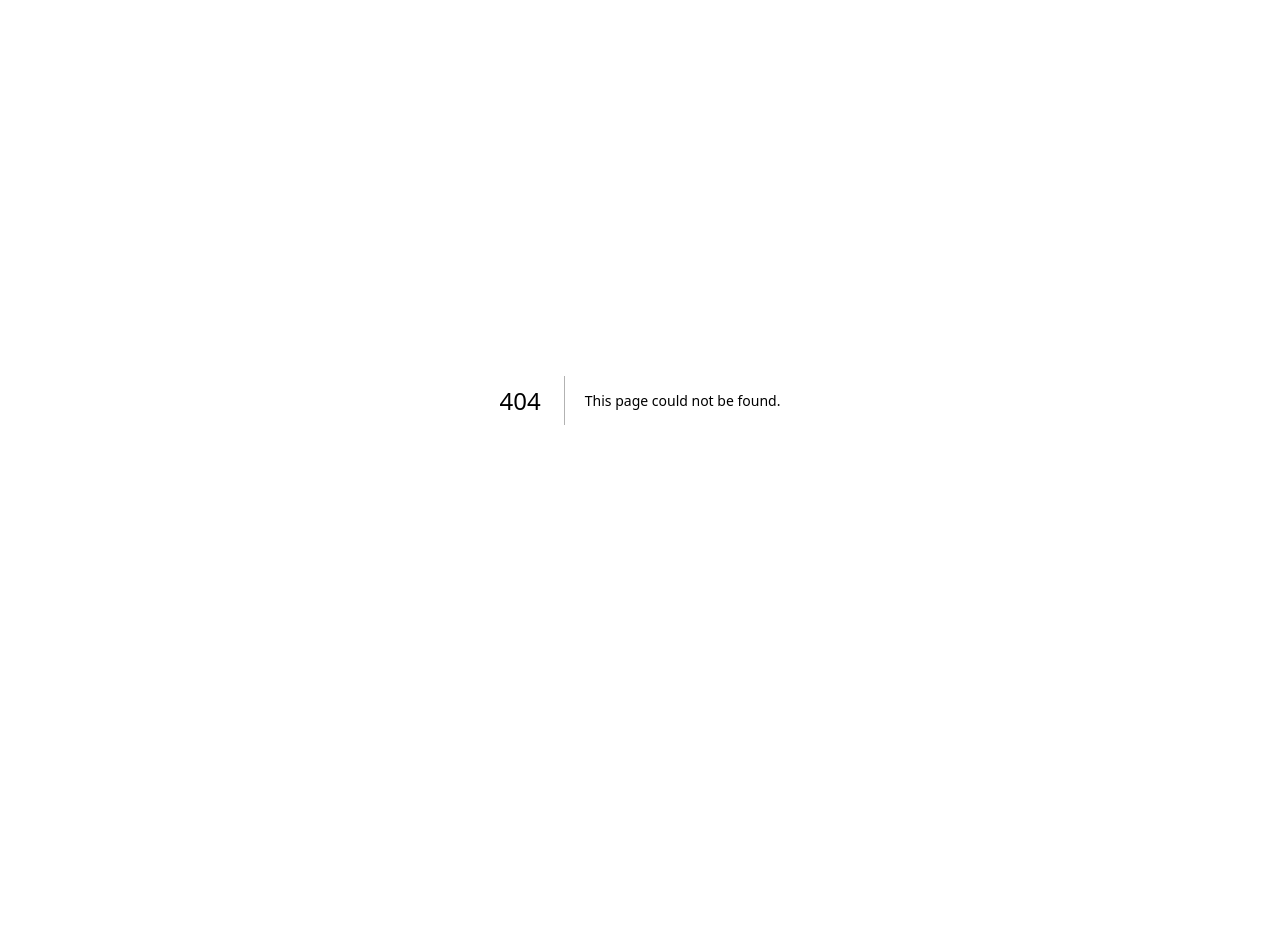
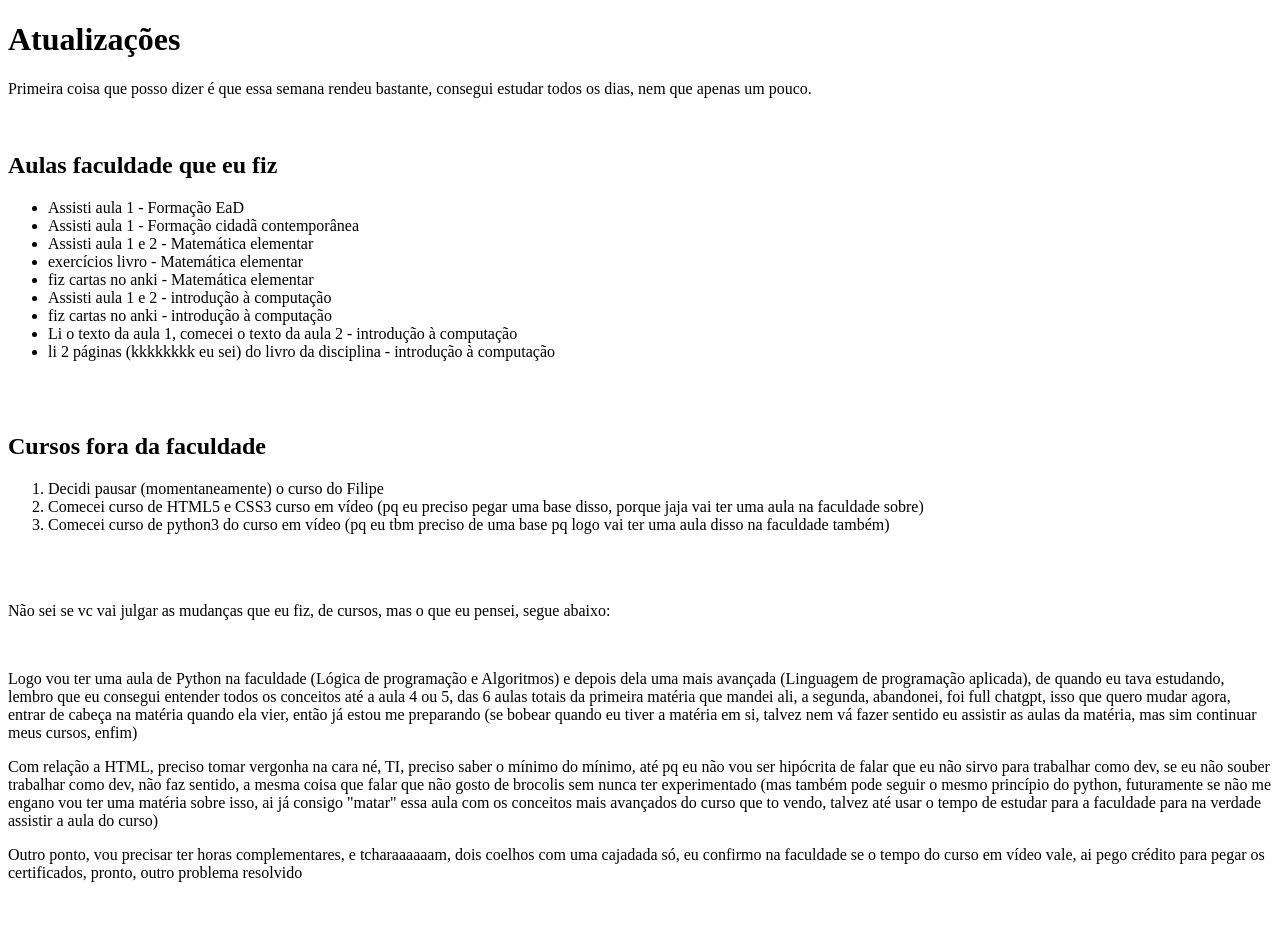
Before and after one commit to leticiadelchello/clone-tabnews, a Next.js app: page / in a window 1280 px wide. Before the commit this address had no page. Shown: the top 932 px of the page. Before the commit the page ends 800 px from the top, so only its background shows below. Built offline with nearby package versions, Linux system fonts and the light colour scheme.

Commit message:
testando algo novo no site

```diff
--- a/pages/index-old.js
+++ /dev/null
@@ -1,5 +0,0 @@
-function Home () {
-    return <p>Atualizações: vi a aula 1 de duas matérias muito blé (formação EAD e formação cidadã contemporânea), assisti uma 2 aulas de matemática elementar, assisti 2 aulas de introdução a computação. Fiz cartas no anki para praticar, fiz alguns exercícios de matemática da matérias, li o texto da aula 1 de introdução à computação e comecei a ler o da segunda aula. Continua...</p>
-}
-
-export default Home;
--- /dev/null
+++ b/pages/index.js
@@ -0,0 +1,42 @@
+function Home () {
+    return (
+    <>
+            <h1>Atualizações</h1>
+
+            <p>Primeira coisa que posso dizer é que essa semana rendeu bastante, consegui estudar todos os dias, nem que apenas um pouco.</p>
+            <br />
+            <h2>Aulas faculdade que eu fiz</h2>
+            <ul>
+                <li>Assisti aula 1 - Formação EaD</li>
+                <li>Assisti aula 1 - Formação cidadã contemporânea</li>
+                <li>Assisti aula 1 e 2 - Matemática elementar</li>
+                <li>exercícios livro - Matemática elementar</li>
+                <li>fiz cartas no anki - Matemática elementar</li>
+                <li>Assisti aula 1 e 2 - introdução à computação</li>
+                <li>fiz cartas no anki - introdução à computação</li>
+                <li>Li o texto da aula 1, comecei o texto da aula 2 - introdução à computação</li>
+                <li>li 2 páginas (kkkkkkkk eu sei) do livro da disciplina - introdução à computação</li>
+            </ul>
+            <br /><br />
+            <h2>Cursos fora da faculdade</h2>
+                <ol>
+                    <li>Decidi pausar (momentaneamente) o curso do Filipe</li>
+                    <li>Comecei curso de HTML5 e CSS3 curso em vídeo (pq eu preciso pegar uma base disso, porque jaja vai ter uma aula na faculdade sobre)</li>
+                    <li>Comecei curso de python3 do curso em vídeo (pq eu tbm preciso de uma base pq logo vai ter uma aula disso na faculdade também)</li>
+                </ol>
+            <br /><br />
+            <p>Não sei se vc vai julgar as mudanças que eu fiz, de cursos, mas o que eu pensei, segue abaixo:</p>
+            <br />
+            <p>Logo vou ter uma aula de Python na faculdade (Lógica de programação e Algoritmos) e depois dela uma mais avançada (Linguagem de programação aplicada), de quando eu tava estudando, lembro que eu consegui entender todos os conceitos até a aula 4 ou 5, das 6 aulas totais da primeira matéria que mandei ali, a segunda, abandonei, foi full chatgpt, isso que quero mudar agora, entrar de cabeça na matéria quando ela vier, então já estou me preparando (se bobear quando eu tiver a matéria em si, talvez nem vá fazer sentido eu assistir as aulas da matéria, mas sim continuar meus cursos, enfim)</p>
+            <p>Com relação a HTML, preciso tomar vergonha na cara né, TI, preciso saber o mínimo do mínimo, até pq eu não vou ser hipócrita de falar que eu não sirvo para trabalhar como dev, se eu não souber trabalhar como dev, não faz sentido, a mesma coisa que falar que não gosto de brocolis sem nunca ter experimentado (mas também pode seguir o mesmo princípio do python, futuramente se não me engano vou ter uma matéria sobre isso, ai já consigo "matar" essa aula com os conceitos mais avançados do curso que to vendo, talvez até usar o tempo de estudar para a faculdade para na verdade assistir a aula do curso)</p>
+            <p>Outro ponto, vou precisar ter horas complementares, e tcharaaaaaam, dois coelhos com uma cajadada só, eu confirmo na faculdade se o tempo do curso em vídeo vale, ai pego crédito para pegar os certificados, pronto, outro problema resolvido</p>
+            <br />
+            <p>Inclusiveeeeee, tbm aprendi exatamente o que é a ARPANET que foi como a internet foi criada em 1969 POR CAUSA DA GUERRA FRIA, senhor, não sei como eu me dizia técnica em TI sem saber isso, senhor. Logicamente aprendi diversas outras coisas, é que esse foi o choque maior</p>
+            <br /><br />
+            <p><strong>PSZÃOOOOO / OBSSSSS:</strong>eu sei que demorou, mas ai, falei que sou criativa.</p>
+
+        </>
+    );
+}
+
+export default Home;
```
